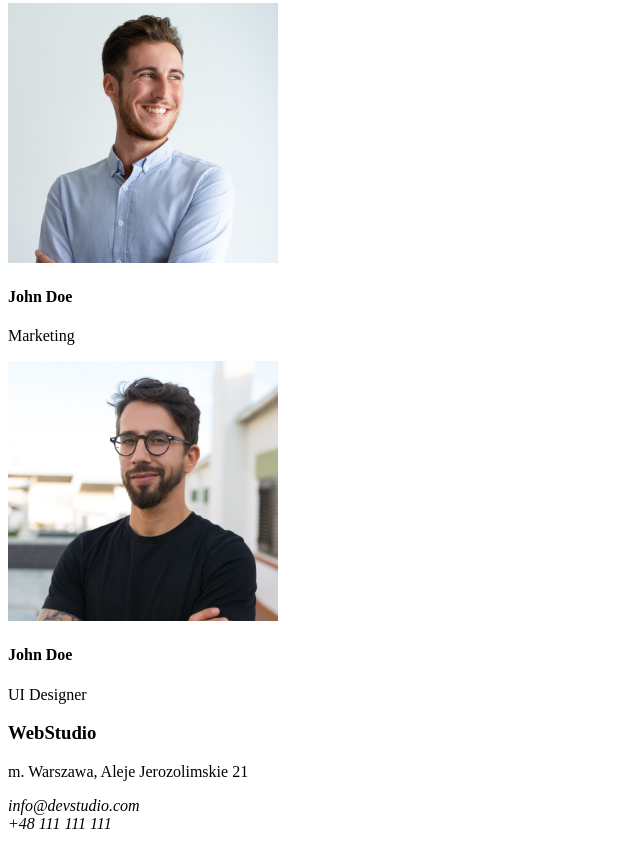
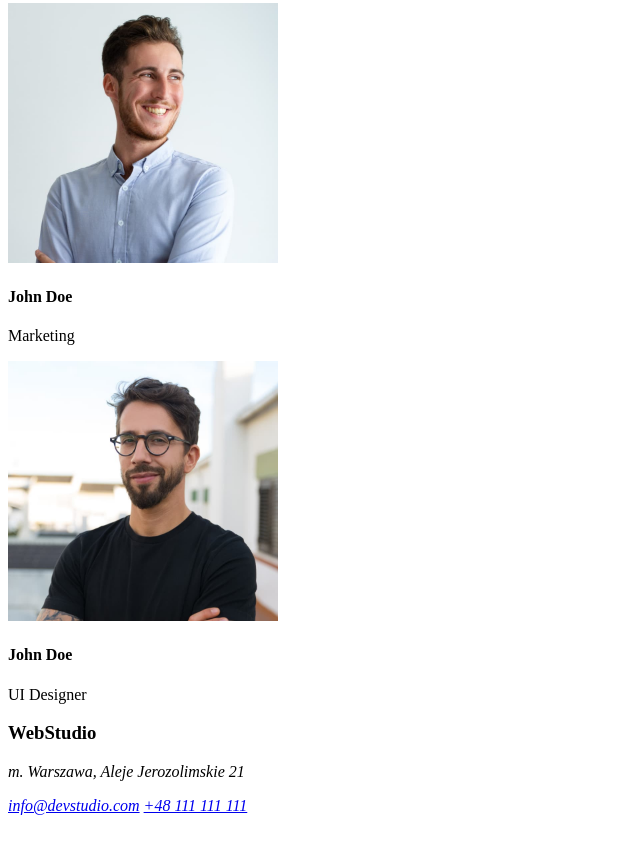
Before and after one commit to ReXeR00/goit-markup-hw-01, a plain HTML site: page index.html in a window 1280 px wide. Shown: the part 1683-2524 px from the top of the page, without its empty margins (0-640 px from the left). Drawn offline with Linux system fonts and the light colour scheme.

Commit message:
Change address attribute

```diff
--- a/index.html
+++ b/index.html
@@ -111,9 +111,11 @@
 
       <footer class="footer">
       <h3>Web<span>Studio</span></h3>
+     <address>
       <p>m. Warszawa, Aleje Jerozolimskie 21</p>
-      <address class="mail2" href="info@devstudio.com">info@devstudio.com</address>
-      <address class="phone" href="+48 111 111 111">+48 111 111 111</address>
+      <A class="mail2" href="info@devstudio.com">info@devstudio.com</A>
+      <A class="phone" href="+48 111 111 111">+48 111 111 111</A>
+      </address>
     </footer>
     </div>
   </body>
```
